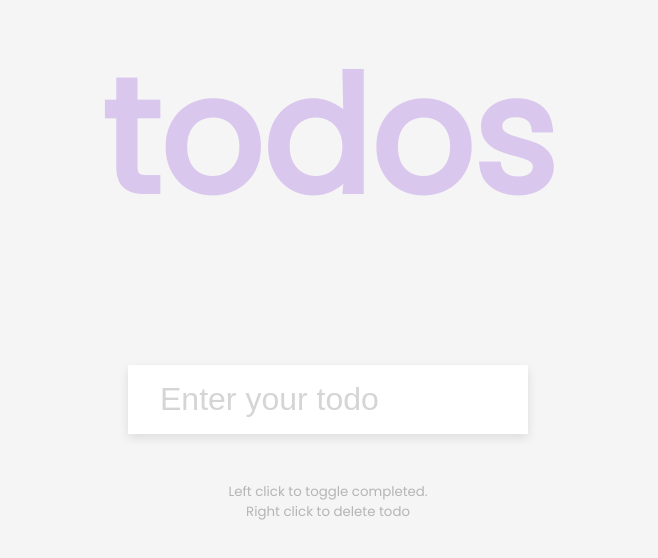
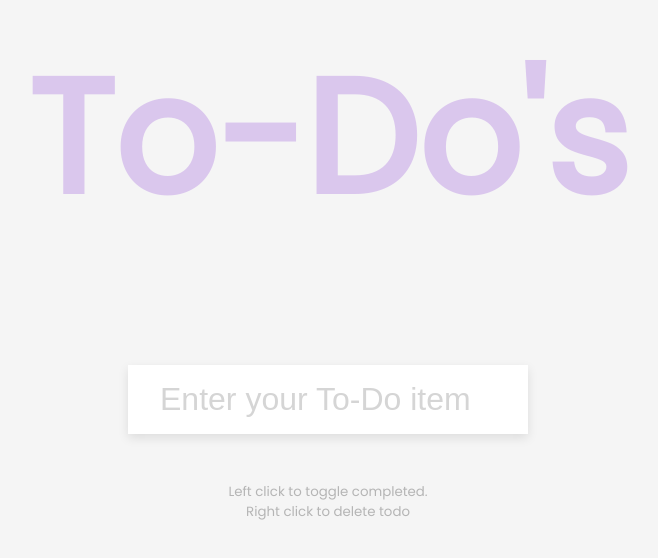
Before and after one commit to Santhosh-Coding01/To-Do-list, a plain HTML site: page index.html in a window 1280 px wide. Shown: the part 184-742 px from the top of the page, without its empty margins (312-970 px from the left). Drawn offline with Linux system fonts and the light colour scheme.

Commit message:
Update index.html

```diff
--- a/index.html
+++ b/index.html
@@ -4,12 +4,12 @@
     <meta charset="UTF-8" />
     <meta name="viewport" content="width=device-width, initial-scale=1.0" />
     <link rel="stylesheet" href="style.css"/>
-      <title>Todo List</title>
+      <title>To-do List</title>
   </head>
   <body>
-    <h1>todos</h1>
+    <h1>To-Do's</h1>
     <form id="form">
-      <input type="text" class="input" id="input" placeholder="Enter your todo" autocomplete="off">
+      <input type="text" class="input" id="input" placeholder="Enter your To-Do item" autocomplete="off">
 
       <ul class="todos" id="todos"></ul>
     </form>
```
